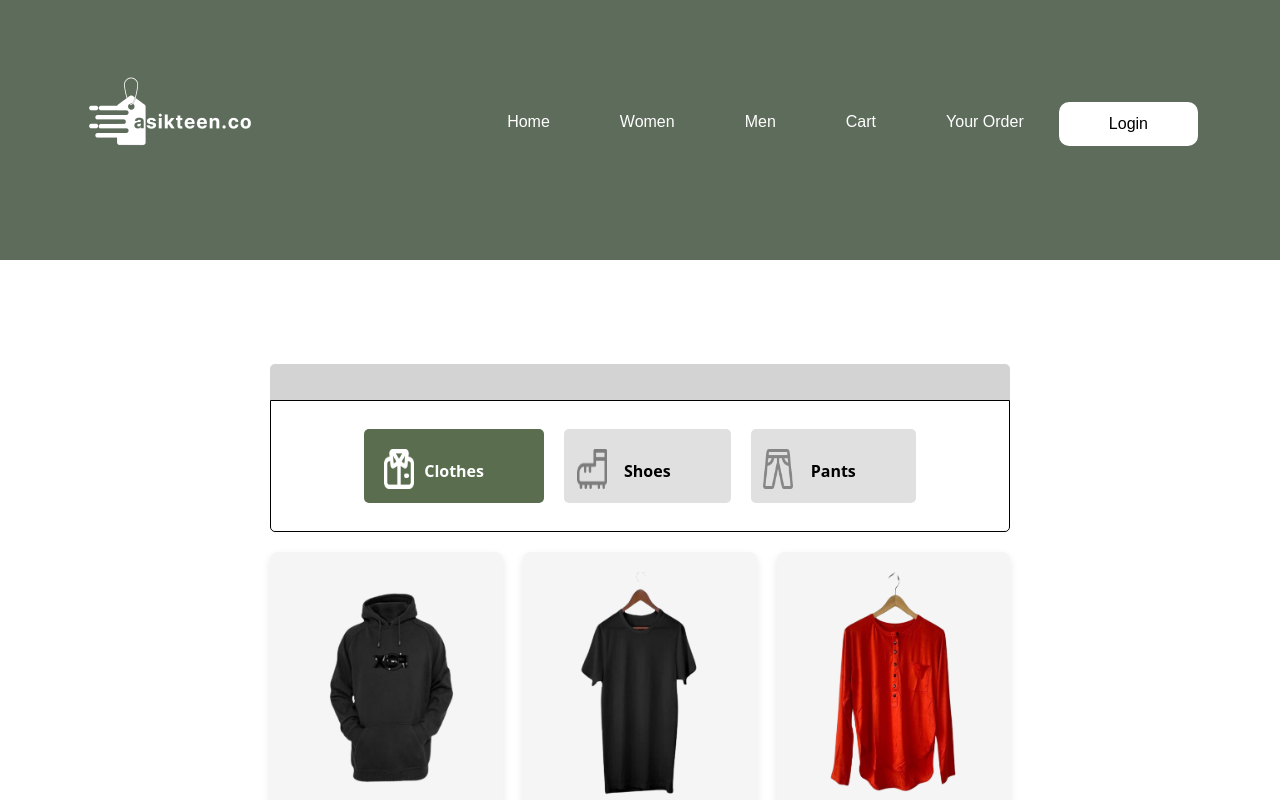
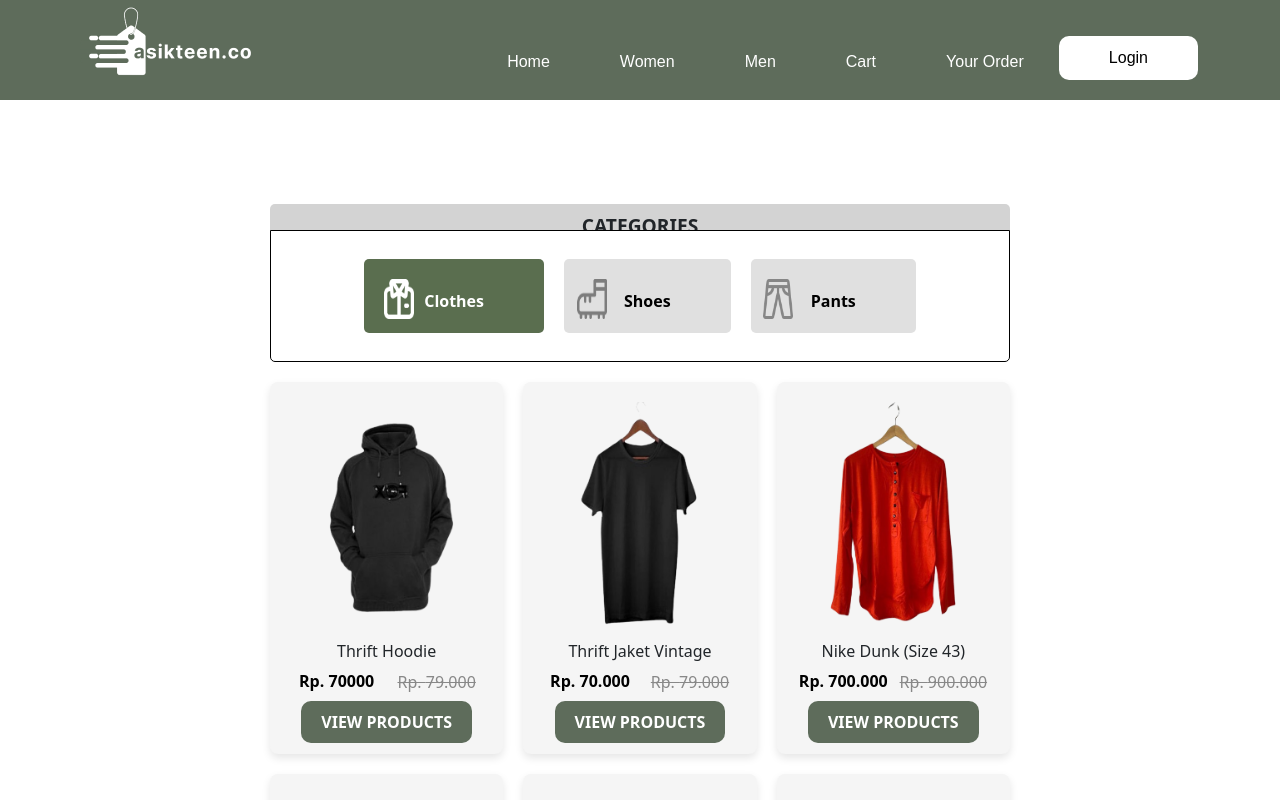
Before and after one commit to RolanFirmans/Massive-Project, a React (Vite) app in the folder asikteen_co_real/: page /MenPage in a window 1280 px wide. Shown: the top 800 px of the page. Built offline with nearby package versions, Linux system fonts and the light colour scheme.

Commit message:
Update css

```diff
--- a/asikteen_co_real/src/Css/Css.css
+++ b/asikteen_co_real/src/Css/Css.css
@@ -6,12 +6,11 @@ body {
 /* Navabar */
 .navbar {
   background-color: #5E6C5B;
-  position: fixed;
-  top: 0;
+  position: relative;
   width: 100%;
+  height: 100px;
   z-index: 1000;
   display: flex;
-  padding: 10px 20px;
   justify-content: space-between;
   align-items: center;
 }
@@ -21,16 +20,16 @@ body {
   justify-content: space-between;
   margin: -50px;
   padding: 10px;
-  width: 10%;
 }
 
 .brand-logo {
-  margin-top: 20px;
+  margin-top: -50px;
   margin-left: -1%;
 }
 
 .nav-list {
   list-style: none;
+  margin-top: -50px;
   display: flex;
   font-size: 16px;
   margin-right: -200px;
@@ -56,7 +55,7 @@ body {
 .btn-login {
   list-style: none;
   display: inline-block;
-  margin-top: -1%;
+  margin-top: -75px;
   text-decoration: none;
   background-color: #ffff;
   color: #000000;
@@ -95,6 +94,8 @@ body {
   .content h1 {
     font-size: 2.5rem;
     margin-bottom: 1rem;
+    margin-top: -30%;
+    margin-left: -0%;
     color: #000;
   }
 
@@ -327,8 +328,8 @@ body {
   }
 
   .product-grid-container h1 {
-    margin-top: -280px;
-    margin-left: 10px;
+    margin-top: -400px;
+    margin-left: 280px;
     font-size: 36px;
     color: #333;
   }
@@ -364,12 +365,12 @@ body {
     font-size: 1.2em;
     font-weight: bold;
     text-align: center;
-    margin-top: -12px;
+    margin-top: -110px;
   }
 
   .category-buttons {
     display: flex;
-    margin-top: -130px;
+    margin-top: -140px;
     justify-content: center;
     margin-bottom: 20px;
     background-color: #ffff;
```
